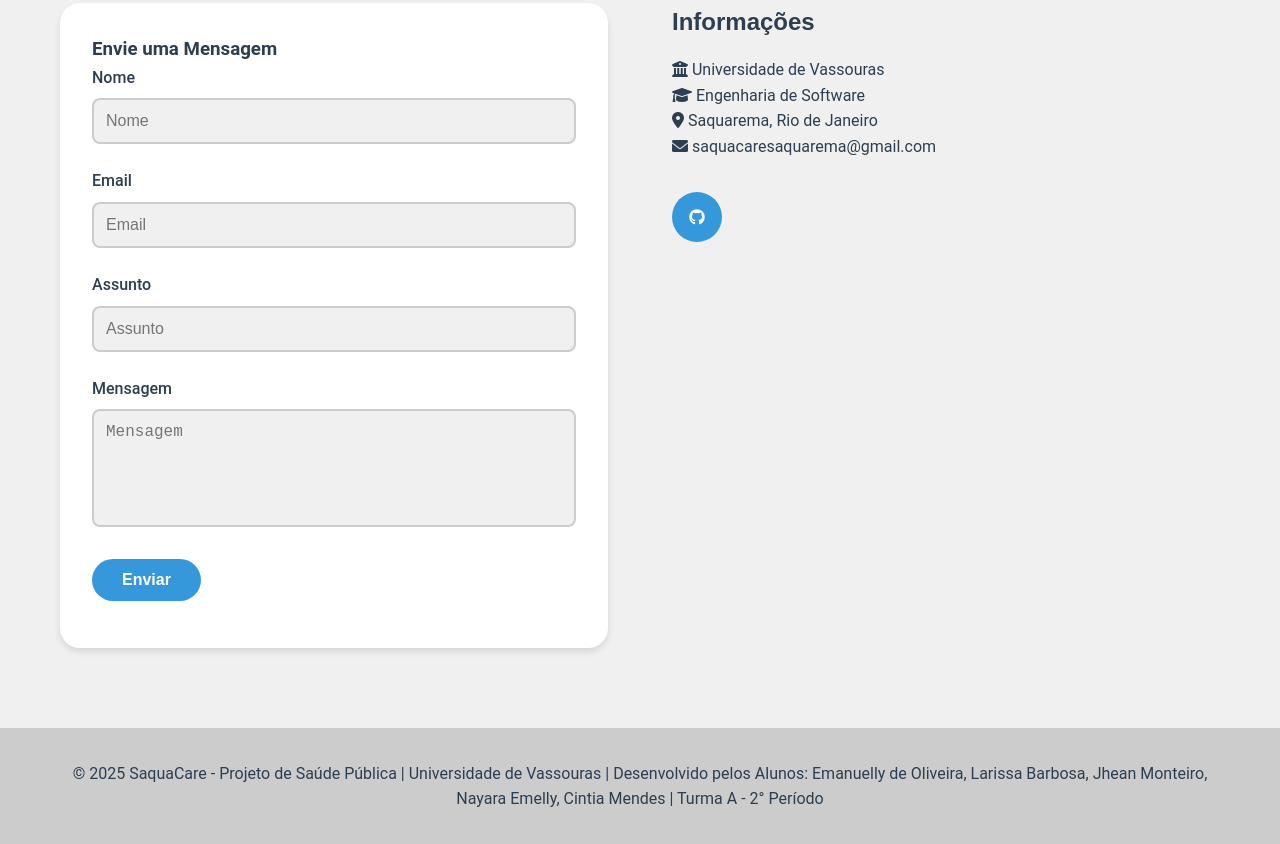
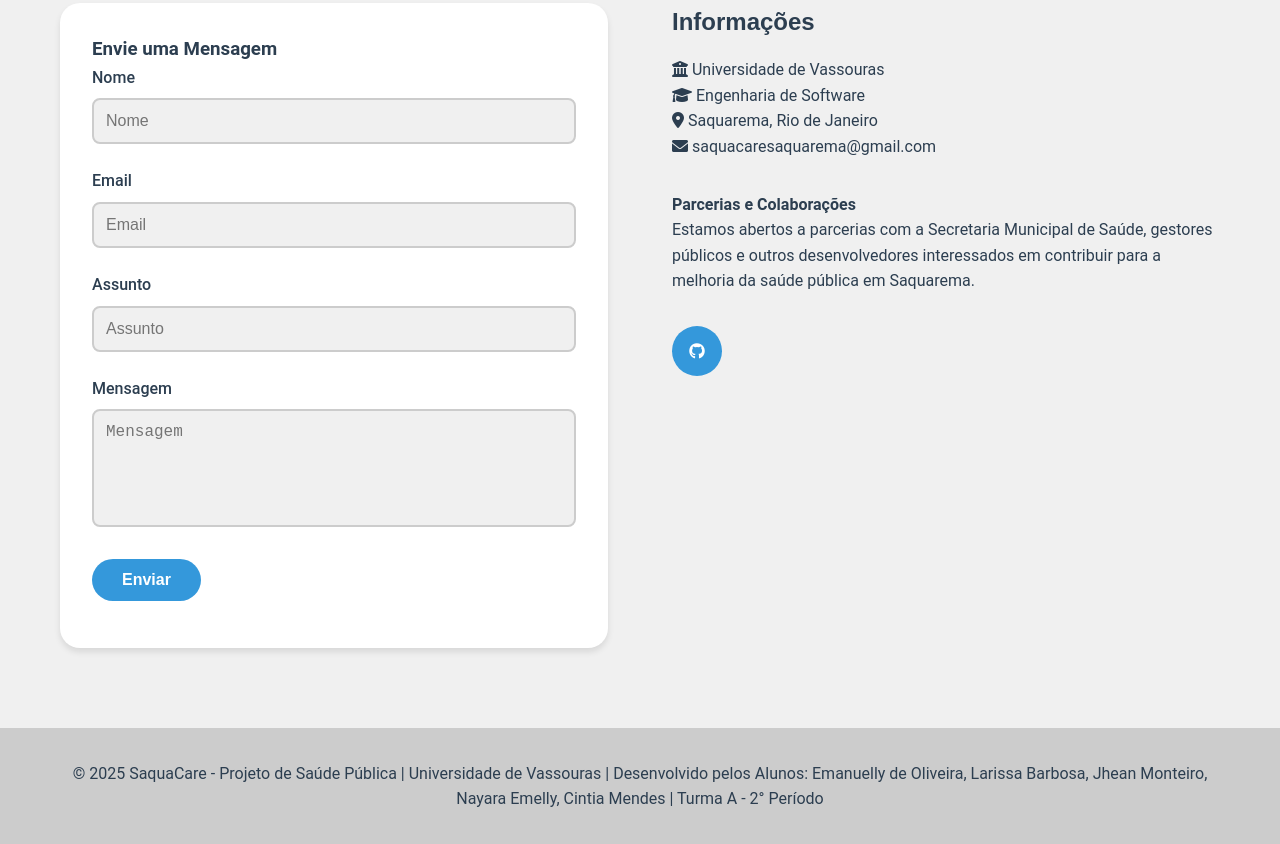
Before and after one commit to manuuwxz/SaquaCare, a plain HTML site: page index.html in a window 1280 px wide. Shown: the part 3205-4049 px from the top of the page. Drawn offline with nearby package versions, Linux system fonts and the light colour scheme.

Commit message:
adicionei um paragrafo para parcerias
Added a section for partnerships and collaborations to enhance community engagement.

```diff
--- a/index.html
+++ b/index.html
@@ -229,6 +229,10 @@
                         <p><i class="fas fa-map-marker-alt"></i> Saquarema, Rio de Janeiro</p>
                         <p><i class="fas fa-envelope"></i> saquacaresaquarema@gmail.com</p>
 
+                        <h4 style="margin-top: 2rem;">Parcerias e Colaborações</h4>
+                        <p>Estamos abertos a parcerias com a Secretaria Municipal de Saúde, gestores públicos e outros
+                        desenvolvedores interessados em contribuir para a melhoria da saúde pública em Saquarema.</p>
+
                         <div class="links-sociais">
                             <a href="https://github.com/manuuwxz/SaquaCare" aria-label="GitHub"><i
                                     class="fab fa-github"></i></a>
```
